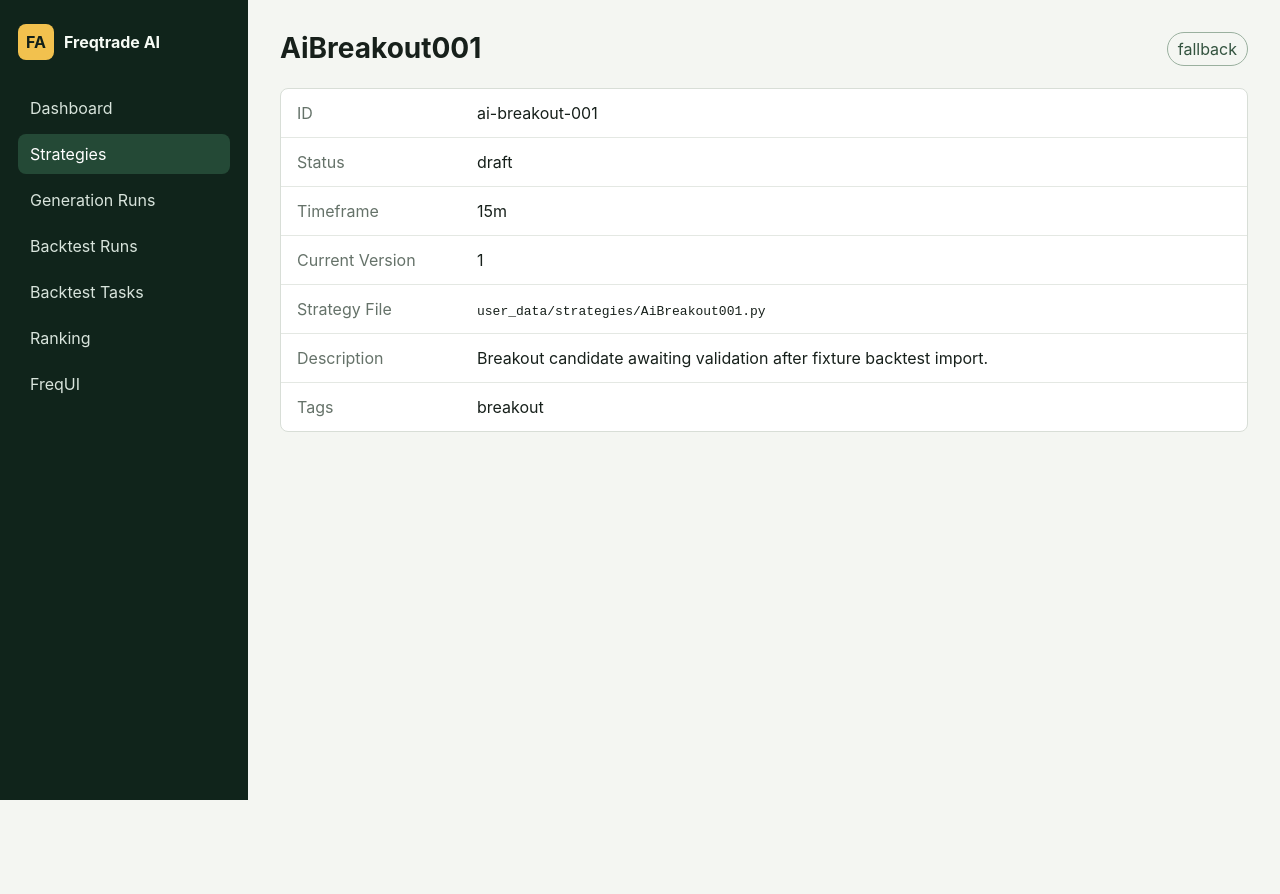
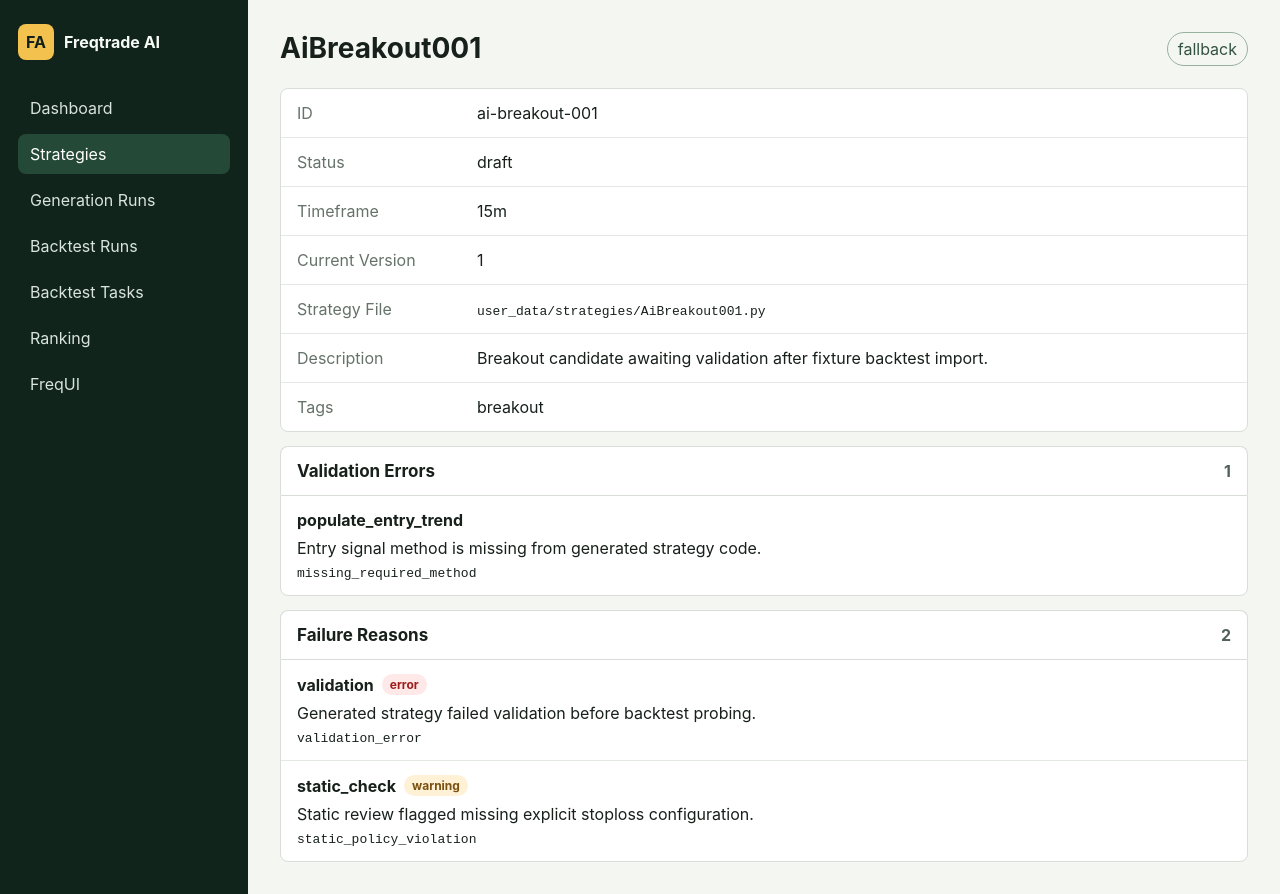
Before and after one commit to He1met/freqtrade-ai, a React (Vite) app in the folder frontend/: page /strategies/ai-breakout-001 in a window 1280 px wide. Before the commit the page ends 800 px from the top, so only its background shows below. Built offline with nearby package versions, Linux system fonts and the light colour scheme; no server answers.

Commit message:
Show strategy failure reasons in frontend
Closes #80

```diff
--- a/frontend/src/api/client.ts
+++ b/frontend/src/api/client.ts
@@ -1,13 +1,38 @@
 import { mockMvpData } from "../data/mock";
-import type { MvpData } from "./types";
+import type { MvpData, StrategyFailureReasonSummary } from "./types";
 
 const DEFAULT_API_BASE_URL = "/api";
+
+type RawStrategyFailureReason = Partial<StrategyFailureReasonSummary> & {
+  strategy_id?: string | number;
+  strategy_version_id?: string | number;
+  reason_type?: string;
+  created_at?: string | null;
+};
 
 function getApiBaseUrl() {
   const env = (import.meta as ImportMeta & { env?: Record<string, string | undefined> }).env;
   const configuredUrl = env?.VITE_API_BASE_URL?.trim();
 
   return (configuredUrl || DEFAULT_API_BASE_URL).replace(/\/$/, "");
+}
+
+function normalizeId(value: string | number | undefined): string {
+  return value === undefined ? "" : String(value);
+}
+
+function normalizeFailureReason(raw: RawStrategyFailureReason): StrategyFailureReasonSummary {
+  return {
+    id: normalizeId(raw.id),
+    strategyId: normalizeId(raw.strategyId ?? raw.strategy_id),
+    strategyVersionId: normalizeId(raw.strategyVersionId ?? raw.strategy_version_id),
+    stage: raw.stage ?? "unknown",
+    reasonType: raw.reasonType ?? raw.reason_type ?? "unknown",
+    severity: raw.severity ?? "error",
+    message: raw.message ?? "Failure reason was recorded without a message.",
+    details: raw.details ?? {},
+    createdAt: raw.createdAt ?? raw.created_at ?? null,
+  };
 }
 
 async function fetchJson<T>(path: string, signal?: AbortSignal): Promise<T> {
@@ -45,7 +70,8 @@ export async function loadMvpData(signal?: AbortSignal): Promise<{
   data: MvpData;
   usedFallback: boolean;
 }> {
-  const [strategies, generationRuns, backtestRuns, backtestTasks, ranking] = await Promise.all([
+  const [strategies, generationRuns, backtestRuns, backtestTasks, ranking, failureReasons] =
+    await Promise.all([
       fetchList(["/strategies", "/mvp/strategies"], mockMvpData.strategies, signal),
       fetchList(
         ["/generation-runs", "/strategy-generation-runs", "/mvp/generation-runs"],
@@ -55,6 +81,11 @@ export async function loadMvpData(signal?: AbortSignal): Promise<{
       fetchList(["/backtest-runs", "/mvp/backtest-runs"], mockMvpData.backtestRuns, signal),
       fetchList(["/backtest-tasks", "/mvp/backtest-tasks"], mockMvpData.backtestTasks, signal),
       fetchList(["/ranking", "/strategy-ranking", "/mvp/ranking"], mockMvpData.ranking, signal),
+      fetchList<RawStrategyFailureReason>(
+        ["/strategy-failure-reasons", "/mvp/strategy-failure-reasons"],
+        mockMvpData.failureReasons,
+        signal,
+      ),
     ]);
 
   return {
@@ -64,12 +95,14 @@ export async function loadMvpData(signal?: AbortSignal): Promise<{
       backtestRuns: backtestRuns.items,
       backtestTasks: backtestTasks.items,
       ranking: ranking.items,
+      failureReasons: failureReasons.items.map(normalizeFailureReason),
     },
     usedFallback:
       strategies.usedFallback ||
       generationRuns.usedFallback ||
       backtestRuns.usedFallback ||
       backtestTasks.usedFallback ||
-      ranking.usedFallback,
+      ranking.usedFallback ||
+      failureReasons.usedFallback,
   };
 }
--- a/frontend/src/data/mock.ts
+++ b/frontend/src/data/mock.ts
@@ -15,6 +15,7 @@ export const mockMvpData: MvpData = {
         versionNumber: 3,
         filePath: "user_data/strategies/AiRsiEma001.py",
         validationStatus: "passed",
+        validationErrors: [],
       },
     },
     {
@@ -30,6 +31,13 @@ export const mockMvpData: MvpData = {
         versionNumber: 1,
         filePath: "user_data/strategies/AiBreakout001.py",
         validationStatus: "pending",
+        validationErrors: [
+          {
+            field: "populate_entry_trend",
+            message: "Entry signal method is missing from generated strategy code.",
+            code: "missing_required_method",
+          },
+        ],
       },
     },
   ],
@@ -131,4 +139,33 @@ export const mockMvpData: MvpData = {
       qualityScore: 67,
     },
   ],
+  failureReasons: [
+    {
+      id: "failure-001",
+      strategyId: "ai-breakout-001",
+      strategyVersionId: "version-102",
+      stage: "validation",
+      reasonType: "validation_error",
+      severity: "error",
+      message: "Generated strategy failed validation before backtest probing.",
+      details: {
+        field: "populate_entry_trend",
+        source: "offline-fixture",
+      },
+      createdAt: "2026-06-30T15:45:00Z",
+    },
+    {
+      id: "failure-002",
+      strategyId: "ai-breakout-001",
+      strategyVersionId: "version-102",
+      stage: "static_check",
+      reasonType: "static_policy_violation",
+      severity: "warning",
+      message: "Static review flagged missing explicit stoploss configuration.",
+      details: {
+        rule: "phase2-risk-guard",
+      },
+      createdAt: "2026-06-30T15:46:00Z",
+    },
+  ],
 };
--- a/frontend/src/pages/StrategyDetail.tsx
+++ b/frontend/src/pages/StrategyDetail.tsx
@@ -6,6 +6,15 @@ export function StrategyDetail() {
   const { strategyId } = useParams();
   const { data, source, isLoading } = useMvpData();
   const strategy = data.strategies.find((item) => item.id === strategyId);
+  const currentVersionId = strategy?.currentVersion?.id;
+  const validationErrors = strategy?.currentVersion?.validationErrors ?? [];
+  const failureReasons = data.failureReasons.filter((reason) => {
+    if (reason.strategyId !== strategy?.id) {
+      return false;
+    }
+
+    return !currentVersionId || reason.strategyVersionId === currentVersionId;
+  });
 
   if (!strategy) {
     return (
@@ -57,6 +66,47 @@ export function StrategyDetail() {
           <dd>{strategy.tags.join(", ") || "none"}</dd>
         </div>
       </dl>
+      <section className="detail-section">
+        <div className="section-header">
+          <h2>Validation Errors</h2>
+          <span>{validationErrors.length}</span>
+        </div>
+        {validationErrors.length > 0 ? (
+          <ul className="issue-list">
+            {validationErrors.map((error) => (
+              <li key={`${error.field ?? "strategy"}-${error.code ?? error.message}`}>
+                <strong>{error.field ?? "strategy"}</strong>
+                <span>{error.message}</span>
+                {error.code ? <code>{error.code}</code> : null}
+              </li>
+            ))}
+          </ul>
+        ) : (
+          <div className="empty-state">No validation errors recorded for this version.</div>
+        )}
+      </section>
+      <section className="detail-section">
+        <div className="section-header">
+          <h2>Failure Reasons</h2>
+          <span>{failureReasons.length}</span>
+        </div>
+        {failureReasons.length > 0 ? (
+          <ul className="issue-list">
+            {failureReasons.map((reason) => (
+              <li key={reason.id}>
+                <div className="reason-heading">
+                  <strong>{reason.stage}</strong>
+                  <span className={`severity severity-${reason.severity}`}>{reason.severity}</span>
+                </div>
+                <span>{reason.message}</span>
+                <code>{reason.reasonType}</code>
+              </li>
+            ))}
+          </ul>
+        ) : (
+          <div className="empty-state">No failure reasons recorded for this version.</div>
+        )}
+      </section>
     </section>
   );
 }
--- a/frontend/src/styles/app.css
+++ b/frontend/src/styles/app.css
@@ -212,6 +212,86 @@ th {
   padding: 24px;
 }
 
+.detail-section {
+  margin-top: 14px;
+}
+
+.section-header {
+  display: flex;
+  align-items: center;
+  justify-content: space-between;
+  border: 1px solid #d8ded7;
+  border-bottom: 0;
+  border-radius: 8px 8px 0 0;
+  background: #ffffff;
+  padding: 14px 16px;
+}
+
+.section-header h2 {
+  margin: 0;
+  font-size: 17px;
+}
+
+.section-header span {
+  color: #526159;
+  font-weight: 700;
+}
+
+.issue-list {
+  display: grid;
+  gap: 0;
+  margin: 0;
+  border: 1px solid #d8ded7;
+  border-radius: 0 0 8px 8px;
+  background: #ffffff;
+  list-style: none;
+  padding: 0;
+}
+
+.issue-list li {
+  display: grid;
+  gap: 8px;
+  border-bottom: 1px solid #e4e8e3;
+  padding: 14px 16px;
+}
+
+.issue-list li:last-child {
+  border-bottom: 0;
+}
+
+.issue-list code {
+  overflow-wrap: anywhere;
+}
+
+.reason-heading {
+  display: flex;
+  flex-wrap: wrap;
+  align-items: center;
+  gap: 8px;
+}
+
+.severity {
+  border-radius: 999px;
+  padding: 3px 8px;
+  font-size: 12px;
+  font-weight: 700;
+}
+
+.severity-error {
+  background: #ffe8e8;
+  color: #9d1c1c;
+}
+
+.severity-warning {
+  background: #fff1d6;
+  color: #79500f;
+}
+
+.severity-info {
+  background: #e7f0ff;
+  color: #255087;
+}
+
 .primary-link {
   display: inline-flex;
   min-height: 40px;
```
Also changed, not shown: frontend/src/api/types.ts (+20 -0 lines). Lines whose indentation alone changed are shown as unchanged.
